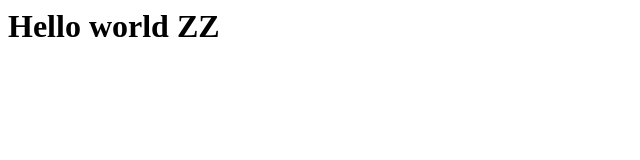
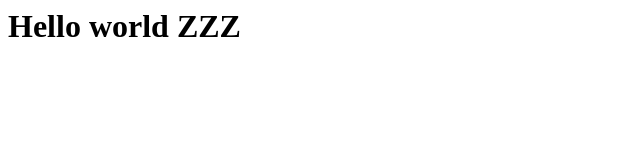
Before and after one commit to figler009/simple-test, a plain HTML site: page index.html in a window 1280 px wide. Shown: the full height of the page, 0-640 px from the left. Drawn offline with Linux system fonts and the light colour scheme.

Commit message:
Luis Figler

```diff
--- a/index.html
+++ b/index.html
@@ -1 +1 @@
-<h1>Hello world ZZ</h1>
+<h1>Hello world ZZZ</h1>
```
